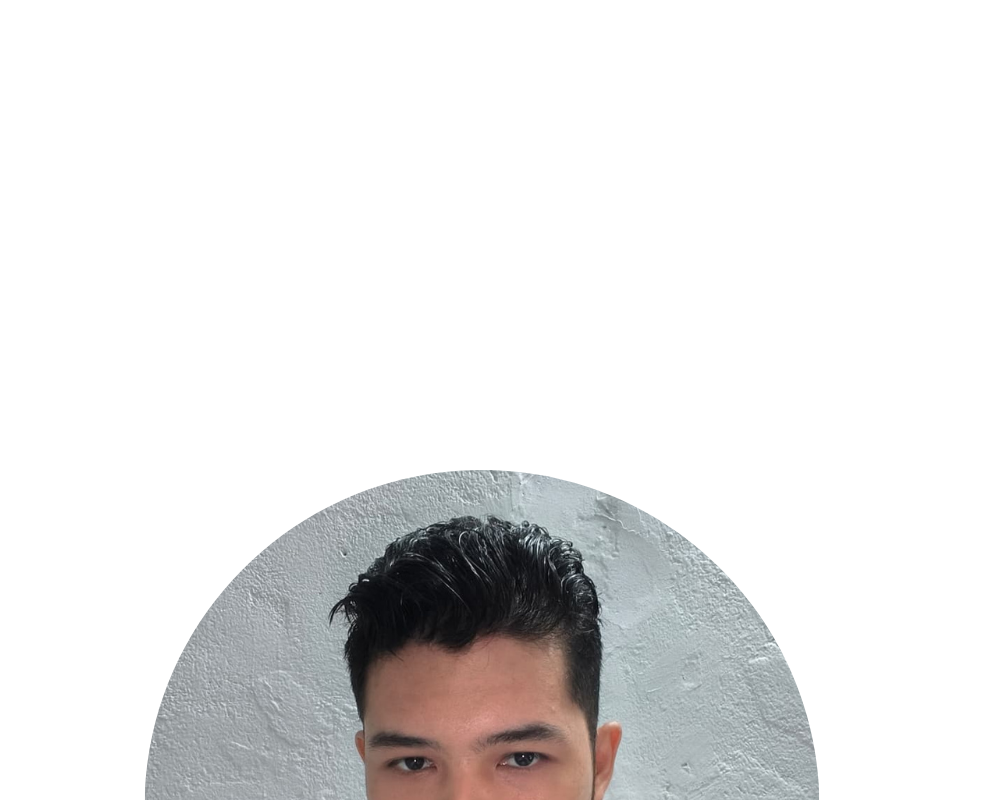
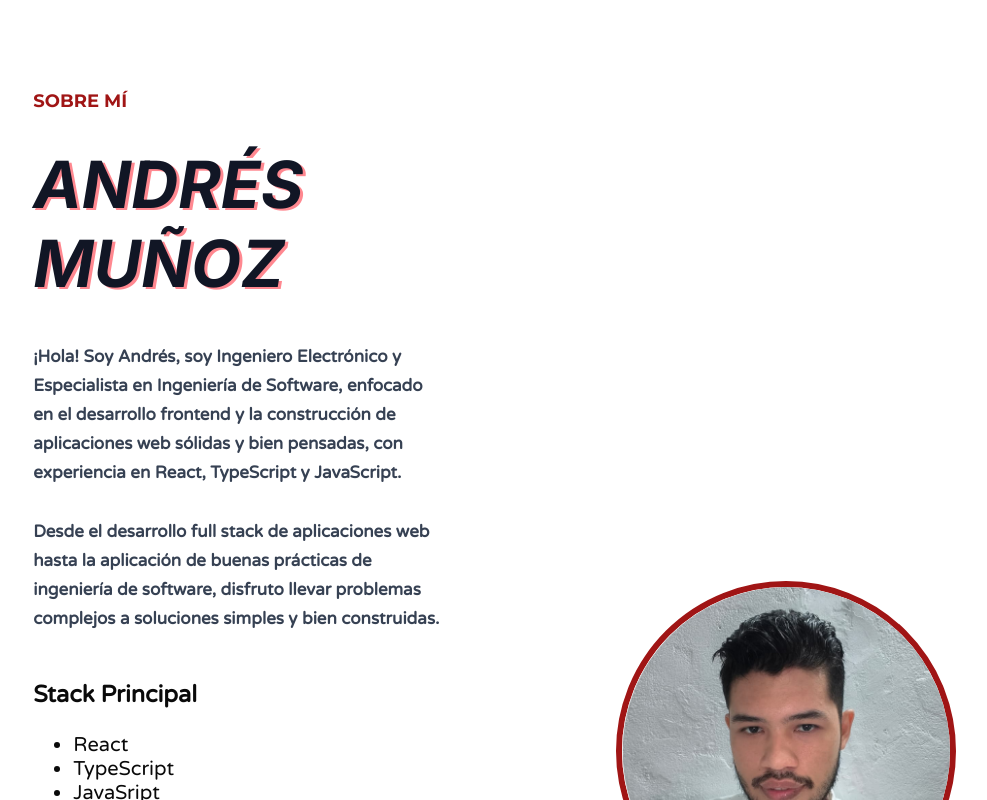
Before and after one commit to andresmdevco/portfolio, a React (Vite) app: page / in a window 1280 px wide. Shown: the part 840-1640 px from the top of the page, without its empty margins (118-1105 px from the left). Built offline with nearby package versions, Linux system fonts and the light colour scheme.

Commit message:
style: add About section styles

```diff
--- a/src/components/About/About.module.css
+++ b/src/components/About/About.module.css
@@ -0,0 +1,108 @@
+.about {
+  display: flex;
+  flex-direction: column-reverse;
+  max-width: 88%;
+  margin: 0 auto;
+  padding-top: 13rem;
+}
+
+
+@media (min-width: 1024px) {
+  .about {
+    flex-direction: row;
+    max-width: 92%;
+    gap: 8rem;
+    padding-left: 10rem;
+    padding-right: 10rem;
+  }
+}
+@media (min-width: 1700px) {
+  .about {
+    max-width: 80%;
+  }
+}
+
+.content {
+  display: flex;
+  flex-direction: column;
+}
+@media (min-width: 768px) {
+  .content {
+    flex: 1;
+    gap: 2.5rem;
+  }
+}
+
+
+.label {
+  margin: 0;
+  color: var(--primary);
+  font-size: 1.2rem;
+  font-weight: 700;
+  text-transform: uppercase;
+  font-family: var(--subtitlesFont);
+}
+@media (min-width: 768px) {
+  .label {
+    font-size: 1.8rem;
+  }
+}
+
+.title {
+  margin: 0;
+
+  color: var(--dark-blue);
+  font-size: 4.5rem;
+  font-weight: 700;
+  font-style: italic;
+  font-family: var(--titlesFont);
+  text-transform: uppercase;
+  padding: .8rem 0;
+
+  text-shadow: 3px 2px 0 var(--rosa);
+
+}
+@media (min-width: 768px) {
+  .title {
+    font-size: 6.5rem;
+  }
+}
+
+.paragraphs {
+  display: flex;
+  flex-direction: column;
+  gap: 3rem;
+  margin-top: .6rem;
+  color: var(--gray-dark);
+  font-size: 1.7rem;
+  font-weight: 600;
+  font-family: var(--mainFont);
+  line-height: 2.9rem;
+  margin-right: 4rem;
+}
+.paragraphs p {
+  margin: 0;
+}
+
+.techStack h3{
+  color: var(--black);
+}
+
+.techStackList {
+  color: var(--black);
+}
+
+.image {
+  flex: 1;
+  display: flex;
+  justify-content: center;
+  align-items: flex-end;
+}
+.image img{
+  width: 100%;
+  max-width: 34rem;
+  aspect-ratio: 1 / 1;
+  border-radius: 50%;
+  border: 6px solid var(--primary);
+  object-fit: cover;
+}
--- a/src/components/About/About.tsx
+++ b/src/components/About/About.tsx
@@ -1,30 +1,29 @@
+import styles from './About.module.css';
 
 export default function About() {
   return (
-    <div>
-      <div>
-        <p>
-          Sobre Mí
-        </p>
+    <div className={styles.about}>
+      <div className={styles.content}>
+        <p className={styles.label}>Sobre Mí</p>
 
-        <h2>
-          Andrés Muñoz
-        </h2>
+        <h2 className={styles.title}>Andrés Muñoz</h2>
 
-        <div>
+        <div className={styles.paragraphs}>
           <p>
-            ¡Hola! Soy Andrés, soy Ingeniero Electrónico y Especialista en Ingeniería de Software, enfocado en el desarrollo frontend y la construcción de aplicaciones web sólidas y bien pensadas, con experiencia en React, TypeScript y JavaScript.
+            ¡Hola! Soy Andrés, soy Ingeniero Electrónico y Especialista en Ingeniería de Software,
+            enfocado en el desarrollo frontend y la construcción de aplicaciones web sólidas y bien
+            pensadas, con experiencia en React, TypeScript y JavaScript.
           </p>
           <p>
-            Desde el desarrollo full stack de aplicaciones web hasta la aplicación de buenas prácticas de ingeniería de software, disfruto llevar problemas complejos a soluciones simples y bien construidas.
+            Desde el desarrollo full stack de aplicaciones web hasta la aplicación de buenas
+            prácticas de ingeniería de software, disfruto llevar problemas complejos a soluciones
+            simples y bien construidas.
           </p>
         </div>
 
-        <div>
-          <h3>
-            Stack Principal
-          </h3>
-          <ul>
+        <div className={styles.techStack}>
+          <h3>Stack Principal</h3>
+          <ul className={styles.techStackList}>
             <li>React</li>
             <li>TypeScript</li>
             <li>JavaSript</li>
@@ -36,9 +35,9 @@ export default function About() {
         </div>
       </div>
 
-      <div>
+      <div className={styles.image}>
         <img src="/img/foto.png" alt="Foto de Andrés Muñoz" />
       </div>
     </div>
-  )
+  );
 }
--- a/src/index.css
+++ b/src/index.css
@@ -2,7 +2,9 @@
   --primary: #A01515;
   --red: #DC2626;
   --lightRed: #F04954;
+  --rosa: #ff8890;
   --dark-blue: #111625;
+  --gray-dark: #364153;
   --gray: #AEB0B3;
   --black: #0A0A0A;
   --white: #FFFFFF;
```
